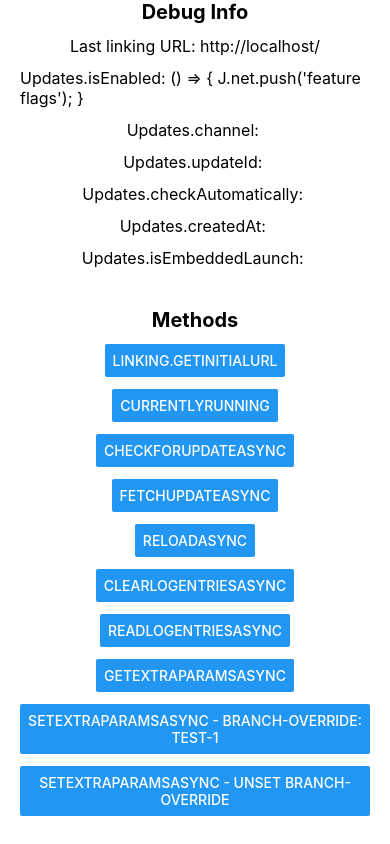
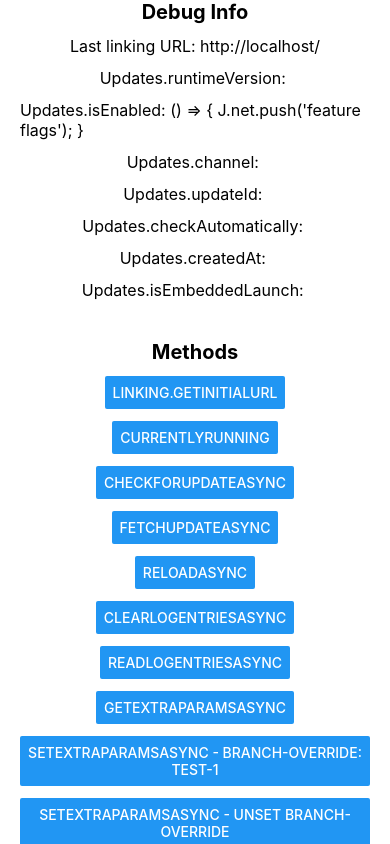
Before and after one commit to leonardorib/expo-updates-pr-previews-demo, a React Native app: screen / in a window 390 px wide. Built offline with nearby package versions, Linux system fonts and the light colour scheme.

Commit message:
Addded runtime version

```diff
--- a/App.tsx
+++ b/App.tsx
@@ -105,6 +105,11 @@ function App(): React.JSX.Element {
           <Text style={styles.regularText}>
             Last linking URL: {`${lastLinkingUrl}`}
           </Text>
+
+          <Text style={styles.regularText}>
+            Updates.runtimeVersion: {`${Updates.runtimeVersion}`}
+          </Text>
+
           <Text style={styles.regularText}>
             Updates.isEnabled: {`${Updates.isEnabled}`}
           </Text>
```
